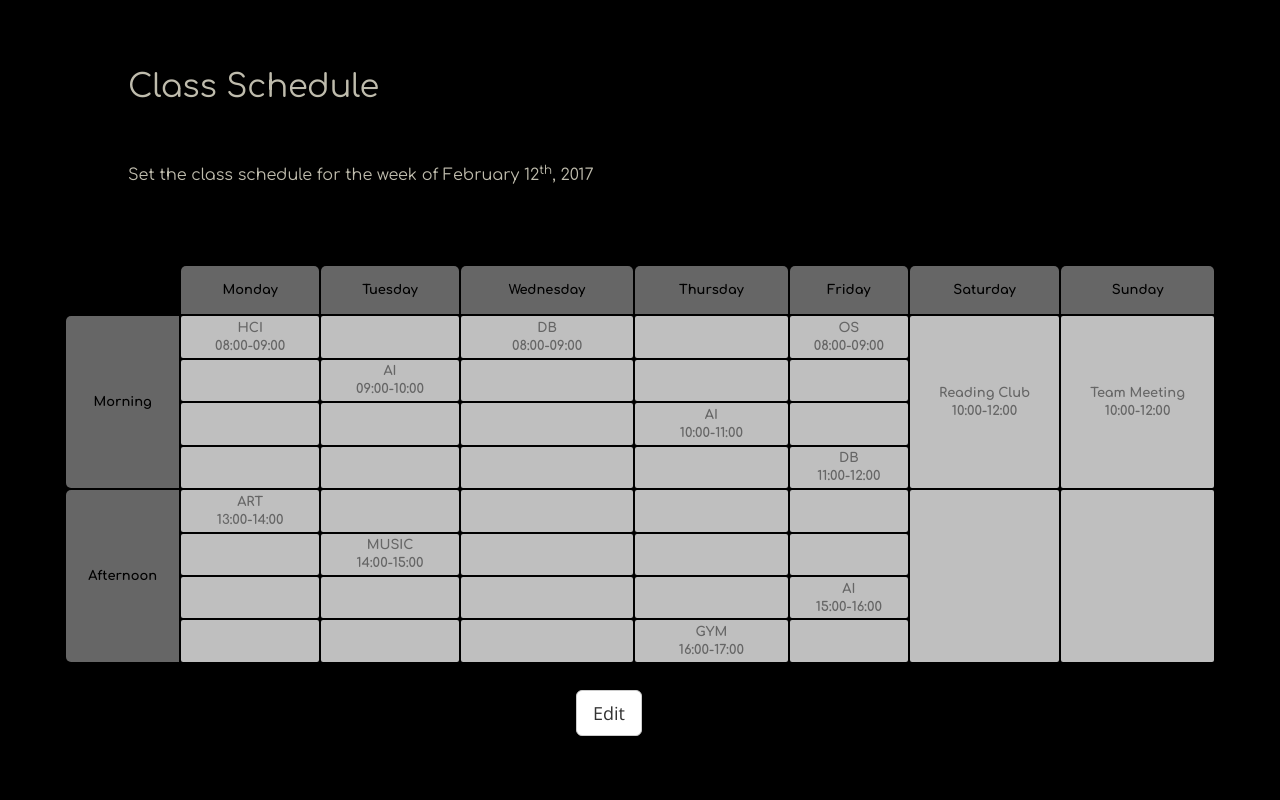
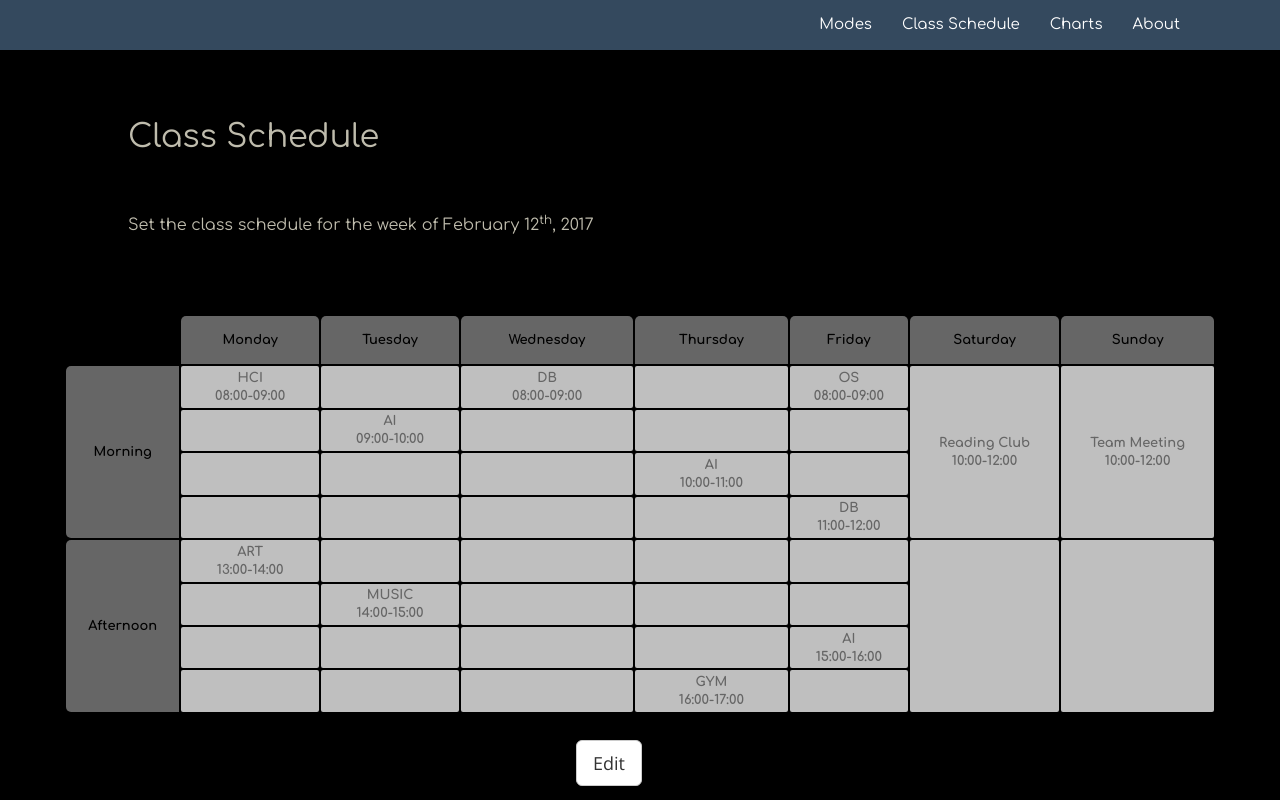
Before and after one commit to za419/sleep, a plain HTML site: page class_schedule.html in a window 1280 px wide. Drawn offline with nearby package versions, Linux system fonts and the light colour scheme.

Commit message:
Add navigation header to class_schedule and modes
Right about now, I wish that we were using PHP, so I could just use an
include statement and not have to worry about maintaining a standard
header.

Seriously, I've used PHP for websites before just for that reason alone.
It is so helpful in the long run.

```diff
--- a/class_schedule.html
+++ b/class_schedule.html
@@ -18,6 +18,25 @@
 </noscript>
 </head>
 <body>
+<!-- header -->
+	<div class="header">
+		<div class="container">
+			<div class="header-nav">
+				<nav class="navbar navbar-default">
+					<div class="collapse navbar-collapse nav-wil" id="bs-example-navbar-collapse-1">
+					 <ul class="nav navbar-nav">
+						<li><a href="modes.html">Modes</a></li>
+						<li><a href="class_schedule.html" class="scroll">Class Schedule</a></li>
+						<li><a href="Charts.html" class="scroll">Charts</a></li>
+						<li><a href="about.html" class="scroll">About</a></li>
+					  </ul>
+					</div>
+				</nav>
+			</div>
+		</div>
+	</div>
+<!-- //header -->
+
 <div class="title">Class Schedule </div>
 
 <p class="title" id="week" style="font-size: 100%; margin: auto;white-space: nowrap;">Set the class schedule for the week of </p>
```
Also changed, not shown: about.html (+1 -0 lines), modes.html (+19 -0 lines).
